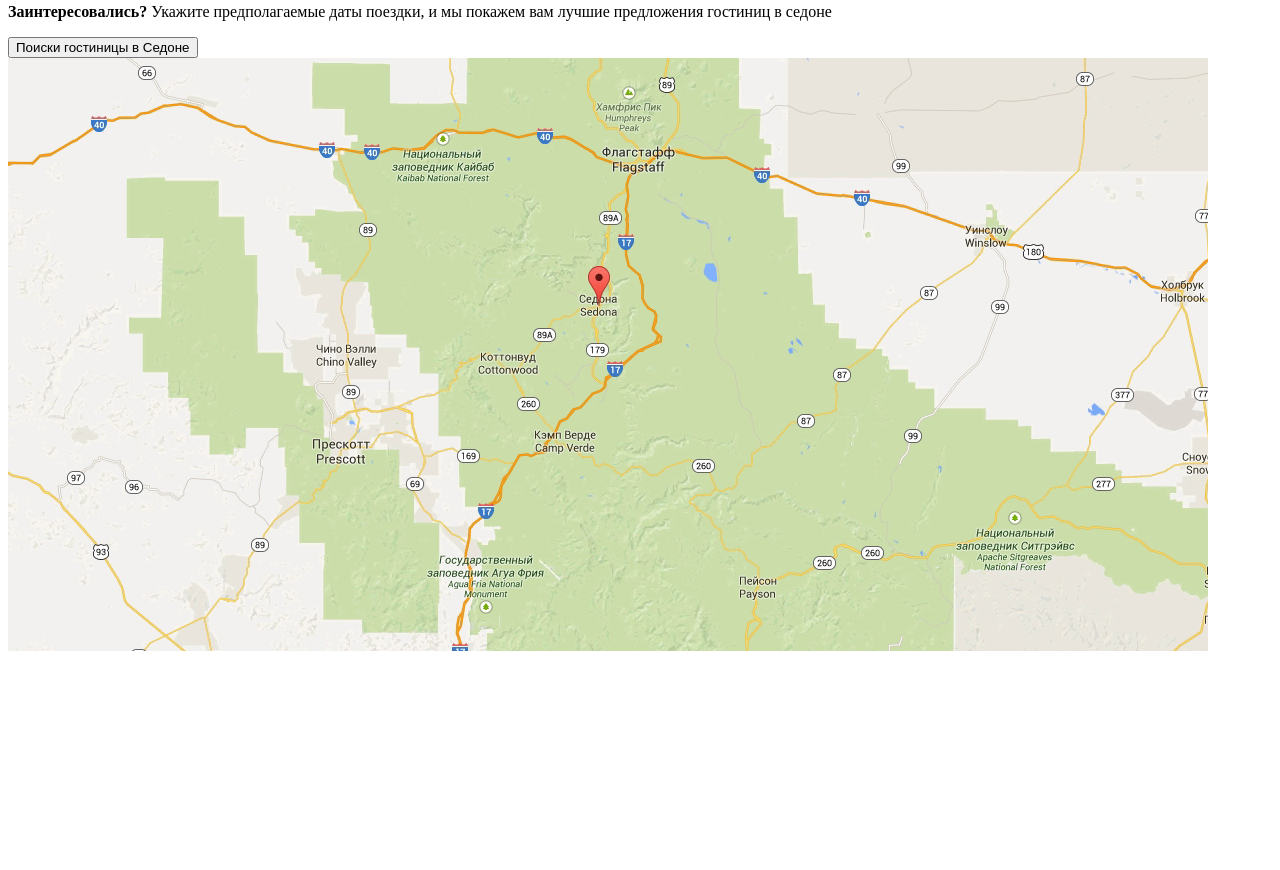
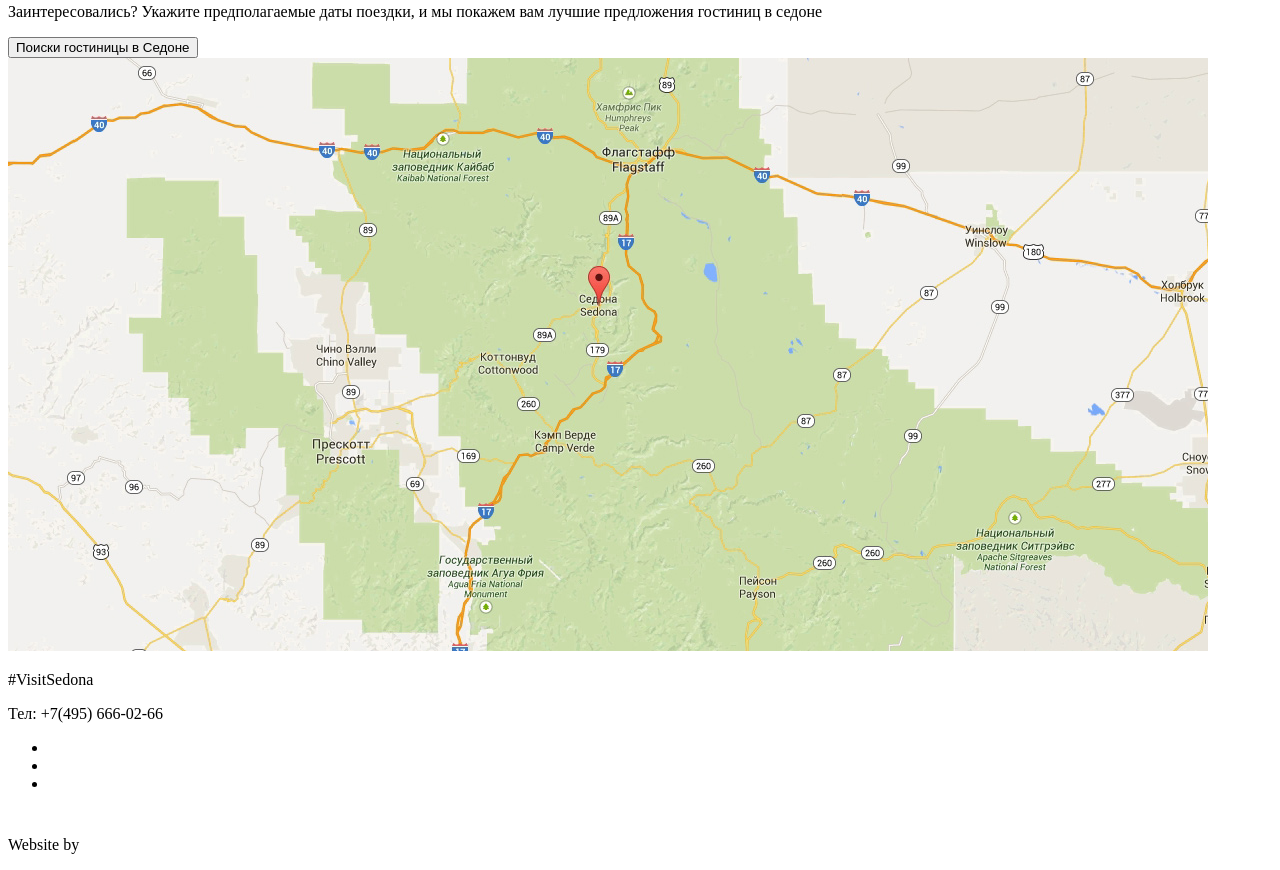
Before and after one commit to DmitriyZexoy/sedona, a plain HTML site: page index.html in a window 1280 px wide. Shown: the part 1160-2030 px from the top of the page. Before the commit the page ends 1823 px from the top, so only its background shows below. Drawn offline with Linux system fonts and the light colour scheme.

Commit message:
Footer
Add footer and finished markup of main page

```diff
--- a/index.html
+++ b/index.html
@@ -86,7 +86,7 @@
       <h2 class="visually-hidden">Аренда отеля</h2>
       <div class="rent__wrapper">
         <p class="rent__information">
-          <b class="rent__question">Заинтересовались?</b>
+          <span class="rent__question">Заинтересовались?</span>
           <span class="date__title">Укажите предполагаемые даты поездки, и мы покажем вам лучшие предложения гостиниц в седоне</span>
         </p>
         <button class="date__button">Поиски гостиницы в Cедоне</button>
@@ -95,6 +95,20 @@
       <!--Здесь будет форма-->
     </section>
   </main>
-  <footer class="page-footer"></footer>
+  <footer class="page-footer">
+    <div class="footer__first-wrapper">
+      <p class="hashtag">#VisitSedona</p>
+      <p class="contacts">Тел: +7(495) 666-02-66</p>
+    </div>
+    <ul class="social-links">
+      <li class="social-link__item"><a href="" class="social__link twitter" aria-label="Ссылка на Twitter"></a></li>
+      <li class="social-link__item"><a href="" class="social__link facebook" aria-label="Ссылка на Facebook"></a></li>
+      <li class="social-link__item"><a href="" class="social__link youtube" aria-label="Ссылка на YouTube"></a></li>
+    </ul>
+    <p class="designer-info">
+      <span class="designer-info__creator">Website by</span>
+      <a href="" class="designer__link"><img src="img/logo_htmlacademy.svg" width="115" height="41" alt="Ссылка на HTMLAcademy"></a>
+    </p>
+  </footer>
 </body>
 </html>
```
Also changed, not shown: img/logo_htmlacademy.svg (added).
